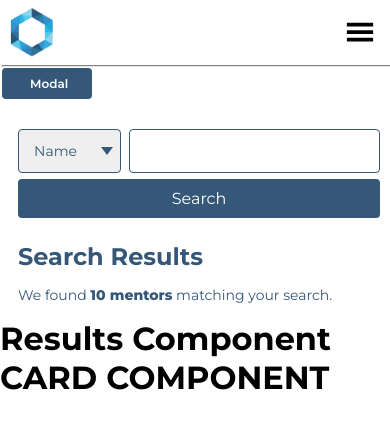
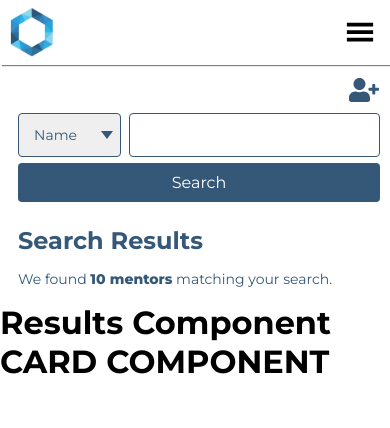
Before and after one commit to ettienekorayyi/poc-code-sydney, a React (Create React App) app: page / in a window 390 px wide. Shown: the top 428 px of the page. Built offline with nearby package versions, Linux system fonts and the light colour scheme.

Commit message:
DEV-011 Create an add mentor icon to app

```diff
--- a/src/components/MentorForm/MentorForm.js
+++ b/src/components/MentorForm/MentorForm.js
@@ -1,5 +1,6 @@
 import React, { useState } from 'react'
 import './mentorform.css'
+import { FaUserPlus } from 'react-icons/fa'
 
 const MentorForm = () => {
   const [modalOpened, setModalOpened] = useState(false)
@@ -17,9 +18,9 @@ const MentorForm = () => {
 
   return (
     <div>
-      <button className='btn btn-primary' onClick={modalToggle}>
-        Modal
-      </button>
+      <div className='add-mentor-icon'>
+        <FaUserPlus onClick={modalToggle} />
+      </div>
 
       <div className={containerClass}>
         <div className='modal-header'></div>
@@ -33,43 +34,3 @@ const MentorForm = () => {
 }
 
 export default MentorForm
-
-// class Modal extends React.Component {
-//   constructor(props) {
-//     super(props)
-
-//     this.state = {
-//       modalOpened: false,
-//     }
-
-//     this.modalToggle = this.modalToggle.bind(this)
-//   }
-
-//   modalToggle() {
-//     this.setState({ modalOpened: !this.state.modalOpened })
-//   }
-
-//   render() {
-// const coverClass = this.state.modalOpened
-//   ? 'modal-cover modal-cover-active'
-//   : 'modal-cover'
-// const containerClass = this.state.modalOpened
-//   ? 'modal-container modal-container-active'
-//   : 'modal-container'
-// return (
-//   <div>
-//     <button className='btn btn-primary' onClick={this.modalToggle}>
-//       Modal
-//     </button>
-
-//     <div className={containerClass}>
-//       <div className='modal-header'></div>
-//       <div className='modal-body'></div>
-//       <div className='modal-footer'></div>
-//     </div>
-
-//     <div className={coverClass} onClick={this.modalToggle}></div>
-//   </div>
-// )
-//   }
-// }
--- a/src/components/MentorForm/mentorform.css
+++ b/src/components/MentorForm/mentorform.css
@@ -1,19 +1,13 @@
 @media screen and (max-width: 600px) {
   /* Mobile View */
-  .btn {
-    padding: 5px 15px;
-    font-size: 18px;
-    border: none;
-    border-radius: 4px;
-  }
 
-  .btn-primary {
-    color: white;
-    background-color: blue;
-  }
-
-  .btn-primary:hover {
-    background-color: darkblue;
+  .add-mentor-icon {
+    font-size: 30px;
+    color: #355878;
+    margin-top: 10px;
+    margin-bottom: -27px;
+    text-align: right;
+    margin-right: 11px;
   }
 
   .modal-cover {
```
